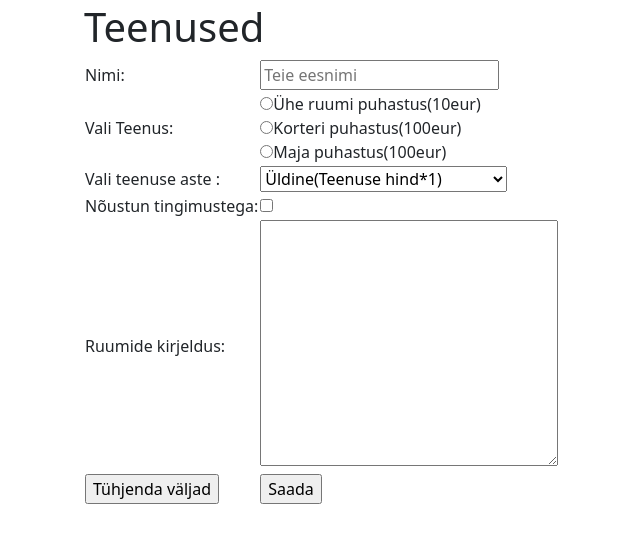
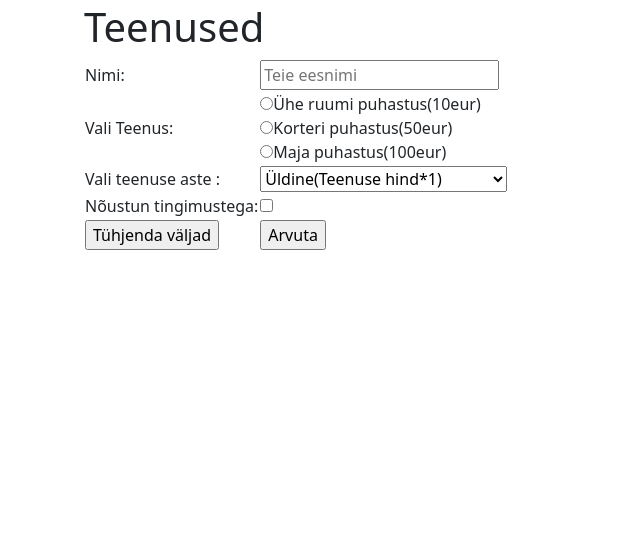
Before and after one commit to AMihkel/Kodutood, a PHP site: page /teenused.php in a window 1280 px wide. Shown: the part 81-624 px from the top of the page, without its empty margins (10-650 px from the left). Run offline with PHP 8.4, Linux system fonts and the light colour scheme.

Commit message:
Update teenused.php

```diff
--- a/Kodutoo_nr_3/teenused.php
+++ b/Kodutoo_nr_3/teenused.php
@@ -52,14 +52,14 @@
             <table>
                 <tr>
                     <td>Nimi:</td>
-                    <td><input type="text" maxlength="20" name="nimi" placeholder="Teie eesnimi"></td>
+                    <td><input type="text" maxlength="20" name="nimi" placeholder="Teie eesnimi" required></td>
                 </tr>
                 <tr>
                     <td>Vali Teenus:</td>
                     <td>
-                    <input type="radio" name="10">Ühe ruumi puhastus(10eur) <br>
-                    <input type="radio" name="100">Korteri puhastus(100eur)<br>
-                    <input type="radio" name="1000">Maja puhastus(100eur)<br>
+                    <input type="radio" name="teenus" value="10">Ühe ruumi puhastus(10eur) <br>
+                    <input type="radio" name="teenus"value="50">Korteri puhastus(50eur)<br>
+                    <input type="radio" name="teenus"value="100">Maja puhastus(100eur)<br>
                     </td>
                 </tr>
                 <tr>
@@ -75,22 +75,25 @@
 
                 <tr>
                     <td>Nõustun tingimustega:</td>
-                    <td><input type="checkbox" name="N"></td>
-                </tr>
-                <tr>
-                    <td>Ruumide kirjeldus:</td>
-                    <td>
-                    <textarea name="" id="" cols="30" rows="10"></textarea>
-                    </td>
-                </tr>
-                <tr>
+                    <td><input type="checkbox" name="N" required></td></tr>
+                <tr> <!-- nupud-->
                     <td><input type="reset" value="Tühjenda väljad"></td>
-                    <td>
-                        <input type="submit" value="Saada">
-                    </td>
+                    <td><input type="submit" value="Arvuta"></td>
                 </tr>
             </table>
         </form>
+        <?php
+          if ((!empty($_GET["nimi"])) && (!empty($_GET["teenus"]) && (!empty($_GET["aste"])))) {
+
+            $nimi = $_GET['nimi'];
+            $teenus = $_GET['teenus'];
+            $aste = $_GET['aste'];
+    }
+    elseif ((!empty($_GET["nimi"])) && (empty($_GET["teenus"]))) {
+      echo "Palun vali ka Teenus";
+    }
+
+    ?>
         </div>
 
     <script src="https://cdn.jsdelivr.net/npm/bootstrap@5.3.2/dist/js/bootstrap.bundle.min.js" integrity="sha384-C6RzsynM9kWDrMNeT87bh95OGNyZPhcTNXj1NW7RuBCsyN/o0jlpcV8Qyq46cDfL" crossorigin="anonymous"></script>
```
